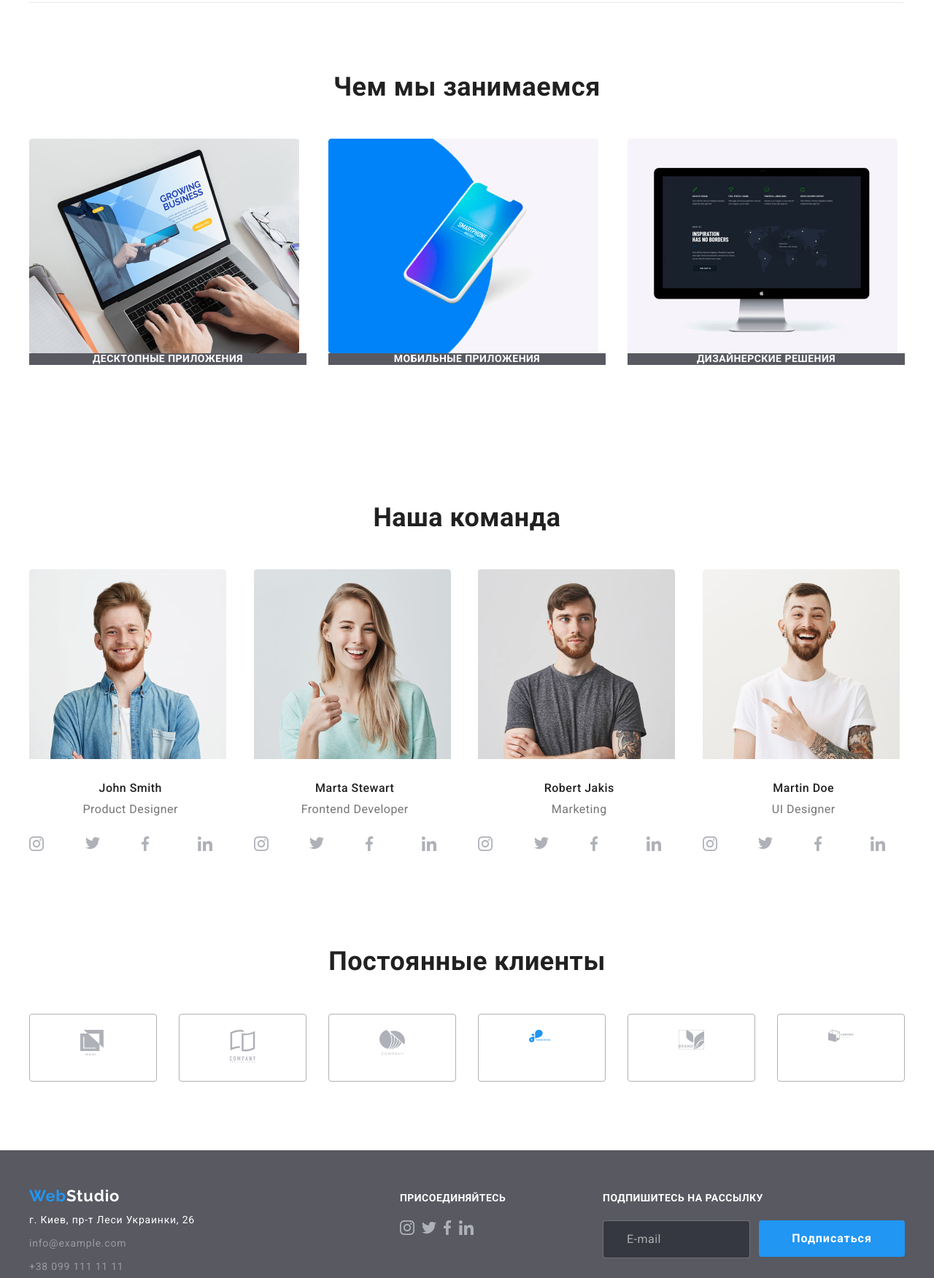
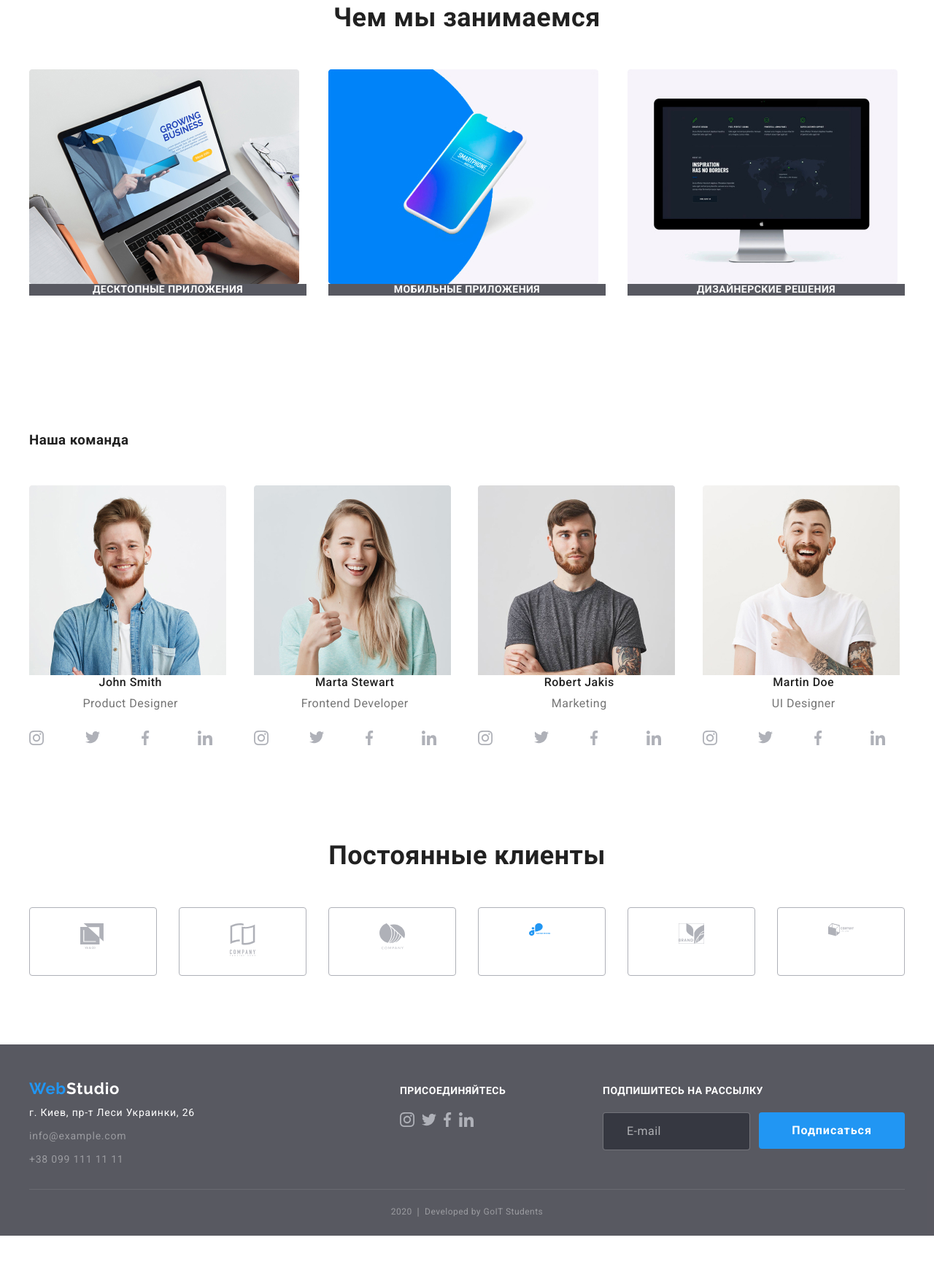
Before and after one commit to tatyanazhuravlova/goit-markup-hw-03, a plain HTML site: page index.html in a window 1280 px wide. Shown: the part 682-2433 px from the top of the page at 73% size. After the commit the page ends 2375 px from the top, so only its background shows below. Drawn offline with Linux system fonts and the light colour scheme.

Commit message:
исправление ошибок по стилям

```diff
--- a/css/styles.css
+++ b/css/styles.css
@@ -124,11 +124,18 @@ img {
 /*aside*/
 .aside {
   display: flex;
+  padding: 0;
+  margin: 0;
   margin-left: auto;
+  align-items: center;
 }
 .aside .item {
   margin-left: 30px;
 }
+.aside .item:first-child {
+  margin-left: 0;
+}
+
 .aside .link {
   padding-top: 32px;
   padding-bottom: 32px;
@@ -198,6 +205,7 @@ img {
 /*section*/
 .section {
   background-color: var(--hero-text);
+  padding-top: 94px;
 }
 .section-title {
   margin-top: 0;
@@ -221,13 +229,13 @@ img {
 .features .icon:focus {
   background-color: var(--color-link);
 }
+.feature_bottom {
+  padding-bottom: 94px;
+  border-bottom: 1px solid #ececec;
+}
 .features {
   display: flex;
   flex-wrap: wrap;
-
-  padding-top: 94px;
-  padding-bottom: 94px;
-  border-bottom: 1px solid #ececec;
 }
 .features .item {
   width: calc((100% - 90px) / 4);
@@ -258,13 +266,13 @@ img {
 /*box*/
 .box {
   background-color: var(--hero-text);
+  padding-bottom: 94px;
+  padding-top: 94px;
 }
 
 .box .box-img {
   display: flex;
   flex-wrap: wrap;
-  padding-top: 50px;
-  padding-bottom: 94px;
 }
 .box-img .item {
   width: calc((100% - 60px) / 3);
@@ -282,7 +290,7 @@ img {
 .box .title {
   margin: 0;
   padding: 0;
-  padding-top: 94px;
+  margin-bottom: 50px;
   font-weight: 700;
   font-size: 36px;
   line-height: 42px;
@@ -303,11 +311,12 @@ img {
 /*section-team*/
 .section-team {
   background-color: var(--portfolio-ul-backgroundburlywood);
+  padding-top: 94px;
 }
 .section-team .title {
   margin: 0;
   padding: 0;
-  padding-top: 94px;
+  margin-bottom: 50px;
 }
 .team {
   background-color: var(--portfolio-ul-backgroundburlywood);
@@ -315,8 +324,11 @@ img {
 .teams {
   display: flex;
   text-align: center;
-  padding-top: 50px;
+
   border-radius: 4px;
+}
+.team-img {
+  margin-bottom: 30px;
 }
 
 .teams .item {
@@ -335,7 +347,7 @@ img {
   display: block;
   margin: 0;
   padding: 0;
-  padding-top: 30px;
+  margin-bottom: 10px;
   color: var(--primary-text-color);
   font-weight: 500;
   font-size: 16px;
@@ -347,27 +359,22 @@ img {
 .subtitle {
   margin: 0;
   padding: 0;
-  padding-top: 10px;
+  margin-bottom: 28px;
 }
 .social-nav {
   display: flex;
   flex-wrap: wrap;
-  padding-top: 28px;
   justify-content: center;
 }
+
 .socials {
   margin: 0;
   padding: 0;
 }
+
 .socials:hover,
 .socials:focus {
   background-color: var(--color-link);
-}
-.section-team .title {
-  font-weight: 700;
-  font-size: 36px;
-  line-height: 1.17;
-  text-align: center;
 }
 
 /*section-client*/
@@ -383,7 +390,6 @@ img {
   display: flex;
   flex-wrap: wrap;
   justify-content: center;
-  padding-top: 50px;
 }
 
 .link .item {
@@ -406,7 +412,7 @@ img {
 .section-client .title {
   margin: 0;
   padding: 0;
-
+  margin-bottom: 50px;
   font-weight: 700;
   font-size: 36px;
   line-height: 1.17;
@@ -422,6 +428,7 @@ img {
 footer {
   background-color: var(--footter-background-color);
   color: var(--hero-text);
+  padding-top: 48px;
 }
 .container-footer {
   width: 1200px;
@@ -442,7 +449,6 @@ footer {
 }
 .logo-caption {
   display: flex;
-  margin-top: 48px;
 
   color: var(--hero-text);
   font-family: Raleway, sans-serif;
@@ -488,7 +494,6 @@ address {
 }
 
 .socfooter {
-  padding-top: 56px;
   margin-left: 281px;
 }
 .social-but {
@@ -509,7 +514,6 @@ address {
 }
 /* forms */
 .forms {
-  margin-top: 56px;
   margin-left: auto;
 }
 .forms-button {
```
